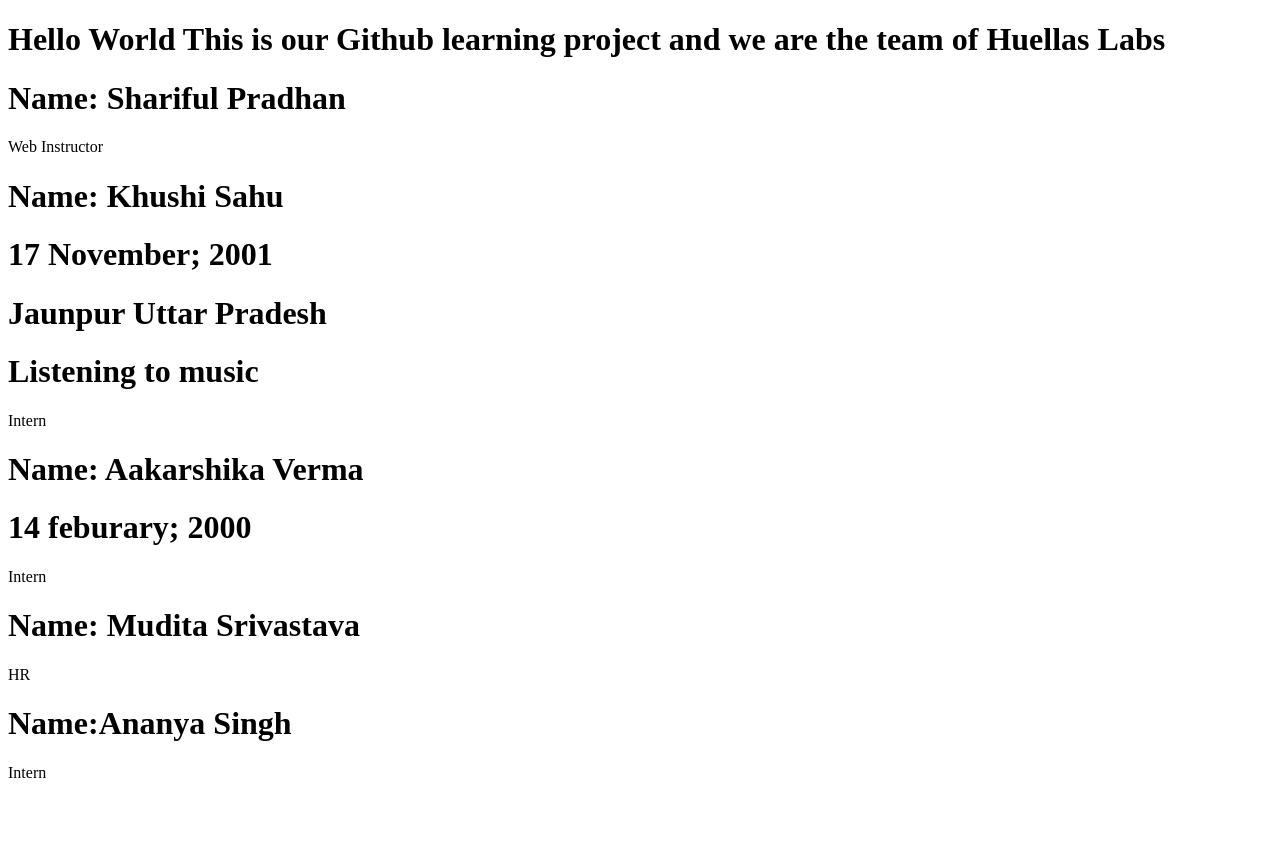
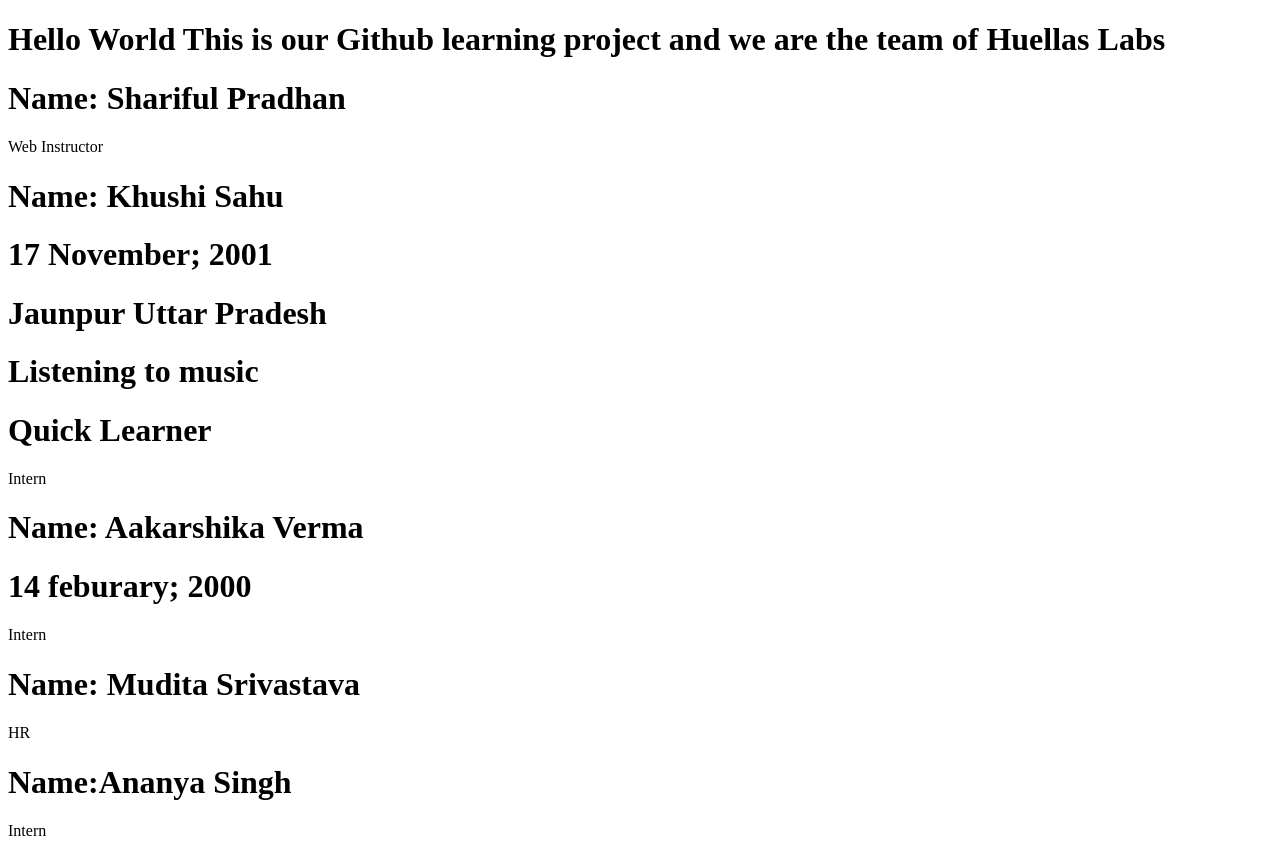
Before and after one commit to SharifulPradhan/learning-github, a plain HTML site: page index.html in a window 1280 px wide. Before the commit the page ends 800 px from the top, so only its background shows below. Drawn offline with Linux system fonts and the light colour scheme.

Commit message:
I have added Khushi's strength

```diff
--- a/index.html
+++ b/index.html
@@ -16,6 +16,7 @@
   <h1>17 November; 2001</h1>
   <h1>Jaunpur Uttar Pradesh</h1>
   <h1>Listening to music</h1>
+  <h1>Quick Learner</h1>
   <p>Intern</p>
 
   <h1>Name: Aakarshika Verma</h1>
```
